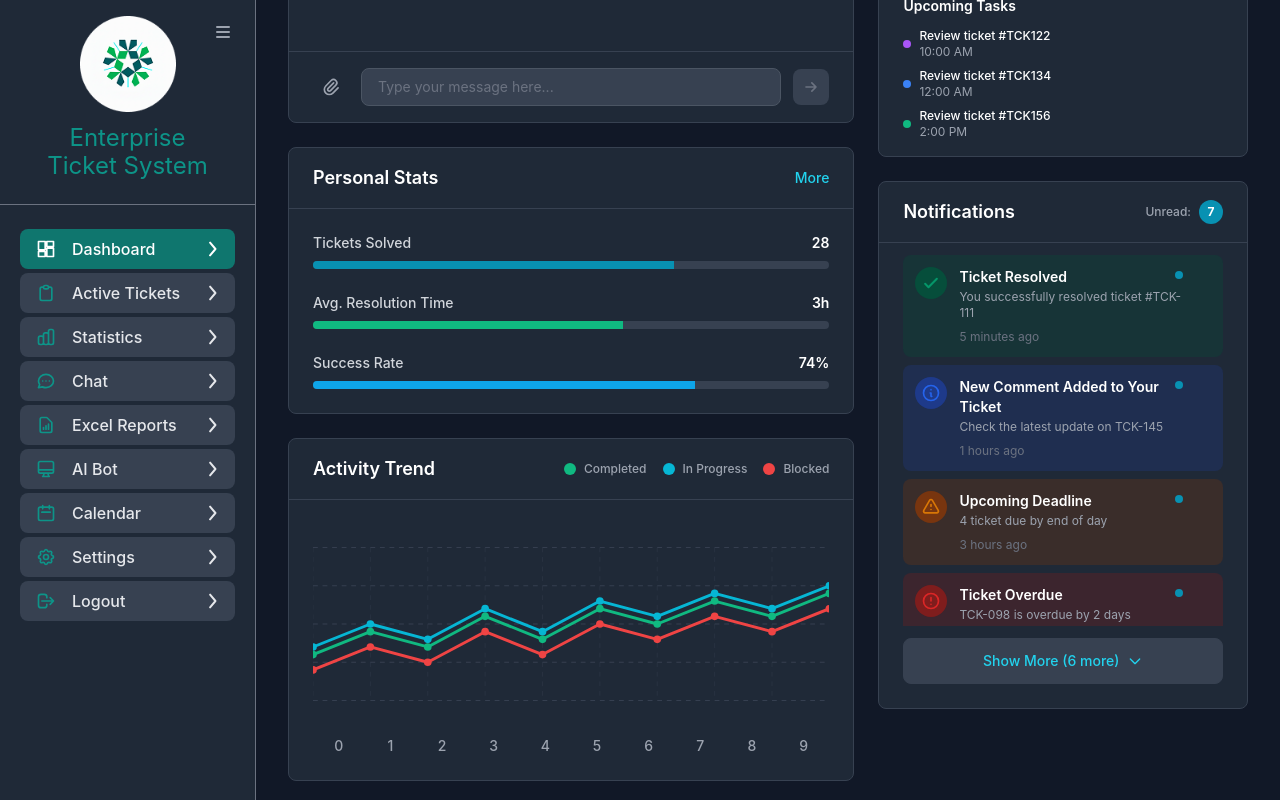
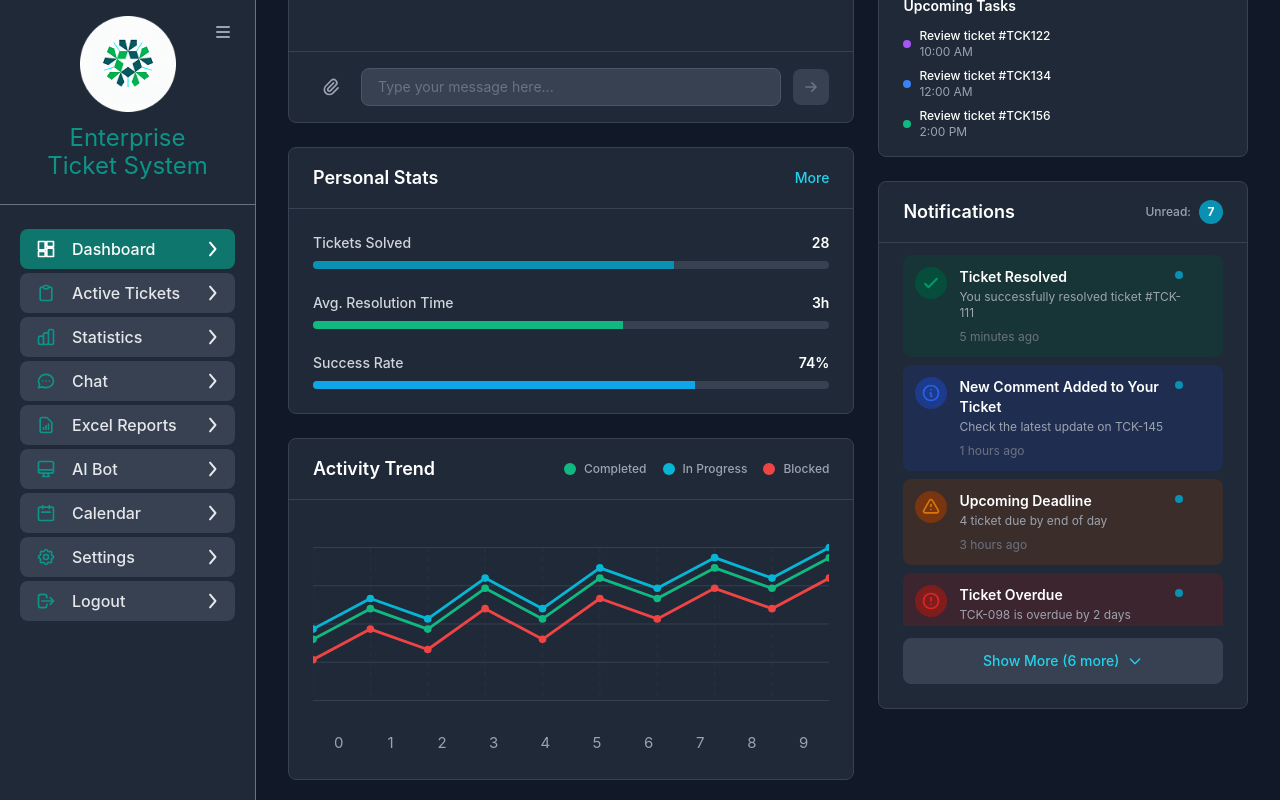
Before and after one commit to yazilim-xyz/ticket-frontend, a React (Create React App) app: page /dashboard in a window 1280 px wide. Built offline with nearby package versions, Linux system fonts and the light colour scheme.

Commit message:
Fixed incorrect Y-axis values on dashboard activity trend graphs

```diff
--- a/src/components/admin/DepartmentPerformance.tsx
+++ b/src/components/admin/DepartmentPerformance.tsx
@@ -1,4 +1,5 @@
 import React from 'react';
+import { useNavigate } from 'react-router-dom';
 import { DepartmentStats } from '../../types';
 
 interface DepartmentPerformanceProps {
@@ -12,9 +13,15 @@ const DepartmentPerformance: React.FC<DepartmentPerformanceProps> = ({
   departments = [],
   loading = false,
 }) => {
+  const navigate = useNavigate();
   // Calculate completion percentage
   const getCompletionRate = (resolved: number, total: number) => {
     return total > 0 ? Math.round((resolved / total) * 100) : 0;
+  };
+
+  // Navigate to Performance page
+  const handleDetailsClick = () => {
+    navigate('/performance');
   };
 
   // Loading state
@@ -47,7 +54,16 @@ const DepartmentPerformance: React.FC<DepartmentPerformanceProps> = ({
             Overview of all departments
           </p>
         </div>
-        <button className={`text-sm font-medium ${isDarkMode ? 'text-cyan-400 hover:text-cyan-300' : 'text-cyan-600 hover:text-cyan-700'}`}>
+
+        {/* Details Button with Navigation */}
+        <button
+          onClick={handleDetailsClick}
+          className={`text-sm font-medium ${
+            isDarkMode
+              ? 'text-cyan-400 hover:text-cyan-300'
+              : 'text-cyan-600 hover:text-cyan-700'
+            }`}
+        >
           Details
         </button>
       </div>
--- a/src/components/admin/TeamActivityTrend.tsx
+++ b/src/components/admin/TeamActivityTrend.tsx
@@ -44,19 +44,22 @@ const TeamActivityTrend: React.FC<TeamActivityTrendProps> = ({
   // SVG dimensions
   const width = 700;
   const height = 250;
-  const paddingTop = 20;
-  const paddingBottom = 40;
+  const paddingTop = 5;
+  const paddingBottom = 5;
+  const paddingLeft = 25;  //Space for Y-axis labels
+  const paddingRight = 25;
+  const chartWidth = width - paddingLeft - paddingRight;
   const chartHeight = height - paddingTop - paddingBottom;
 
   // Scales
-  const maxValue = Math.max(...createdData, ...resolvedData, 0);
-  const xScale = width / (labels.length - 1 || 1);
+  const maxValue = Math.max(...createdData, ...resolvedData, 20);
+  const xScale = chartWidth / (labels.length - 1 || 1);
   const yScale = maxValue > 0 ? chartHeight / maxValue : 0;
 
   // Create line points
   const createLine = (dataArray: number[]) => {
     return dataArray.map((value, index) => {
-      const x = index * xScale;
+      const x = paddingLeft + index * xScale;
       const y = height - paddingBottom - value * yScale;
       return { x, y };
     });
@@ -156,27 +159,27 @@ const TeamActivityTrend: React.FC<TeamActivityTrendProps> = ({
         >
           {/* Horizontal grid lines */}
           <g>
-            {[0, 25, 50, 75, 100].map((value) => {
-              const scaledValue = (maxValue * value) / 100;
-              const y = height - paddingBottom - scaledValue * yScale;
+            {[0, 25, 50, 75, 100].map((percentage) => {
+              const value = (maxValue * percentage) / 100;
+              const y = paddingTop + chartHeight - value * yScale;
               return (
-                <g key={`grid-${value}`}>
+                <g key={`grid-${percentage}`}>
                   <line
-                    x1={0}
+                    x1={paddingLeft}
                     y1={y}
-                    x2={width}
+                    x2={width - paddingRight}
                     y2={y}
                     stroke={isDarkMode ? '#374151' : '#e5e7eb'}
                     strokeWidth="1"
                     strokeDasharray="5,5"
                   />
                   <text
-                    x={-10}
+                    x={paddingLeft - 10}
                     y={y + 4}
                     textAnchor="end"
                     className={`text-xs ${isDarkMode ? 'fill-gray-400' : 'fill-gray-600'}`}
                   >
-                    {Math.round(scaledValue)}
+                    {Math.round(value)}
                   </text>
                 </g>
               );
@@ -186,7 +189,7 @@ const TeamActivityTrend: React.FC<TeamActivityTrendProps> = ({
           {/* Vertical grid lines */}
           <g>
             {labels.map((_, index) => {
-              const x = index * xScale;
+              const x = paddingLeft + index * xScale;
               return (
                 <line
                   key={`grid-v-${index}`}
--- a/src/components/dashboard/ActivityTrend.tsx
+++ b/src/components/dashboard/ActivityTrend.tsx
@@ -38,18 +38,21 @@ const ActivityTrend: React.FC<ActivityTrendProps> = ({
   const height = 180;
   const paddingTop = 10;
   const paddingBottom = 10;
-  const chartWidth = width;
+  const paddingLeft = 0;  // Space for Y-axis labels
+  const paddingRight = 0;
+  const chartWidth = width - paddingLeft - paddingRight;
   const chartHeight = height - paddingTop - paddingBottom;
 
   // Ölçekler
-  const xScale = chartWidth / (labels.length - 1);
-  const yScale = chartHeight / 100;
+  const maxValue = Math.max(...completedData, ...inProgressData, ...blockedData, 10);
+  const xScale = chartWidth / (labels.length - 1 || 1);
+  const yScale = maxValue > 0 ? chartHeight / maxValue : 0;
 
   // Çizgi oluştur
   const createLine = (dataArray: number[]) => {
     return dataArray.map((value, index) => {
-      const x = index * xScale;
-      const y = height - paddingBottom - value * yScale;
+      const x = paddingLeft + index * xScale;
+      const y = paddingTop + chartHeight - value * yScale;
       return { x, y };
     });
   };
@@ -110,19 +113,30 @@ const ActivityTrend: React.FC<ActivityTrendProps> = ({
         >
           {/* Yatay grid çizgileri */}
           <g>
-            {[0, 25, 50, 75, 100].map((value) => {
-              const y = height - paddingBottom - value * yScale;
+            {[0, 25, 50, 75, 100].map((percentage) => {
+              const value = (maxValue * percentage) / 100;
+              const y = paddingTop + chartHeight - value * yScale;
               return (
+                <g key={percentage}>
+                  {/* Grid line */}
                   <line
-                  key={`grid-h-${value}`}
-                  x1={0}
+                    x1={paddingLeft}
                     y1={y}
-                  x2={width}
+                    x2={width - paddingRight}
                     y2={y}
                     stroke={isDarkMode ? '#374151' : '#e5e7eb'}
                     strokeWidth="1"
-                  strokeDasharray="5,5"
                   />
+                  {/* Y-axis label */}
+                  <text
+                    x={paddingLeft - 8}
+                    y={y + 3}
+                    textAnchor="end"
+                    className={`text-[10px] ${isDarkMode ? 'fill-gray-400' : 'fill-gray-500'}`}
+                  >
+                  {Math.round(value)}
+                  </text>
+                </g>
               );
             })}
           </g>
@@ -130,7 +144,7 @@ const ActivityTrend: React.FC<ActivityTrendProps> = ({
           {/* Dikey grid çizgileri */}
           <g>
             {labels.map((_, index) => {
-              const x = index * xScale;
+              const x = paddingLeft + index * xScale;
               return (
                 <line
                   key={`grid-v-${index}`}
@@ -206,18 +220,15 @@ const ActivityTrend: React.FC<ActivityTrendProps> = ({
         </svg>
 
         {/* X ekseni etiketleri */}
-        <div className="flex justify-between mt-3">
+        <div className="flex justify-between mt-2" style={{ paddingLeft: `${paddingLeft}px`, paddingRight: `${paddingRight}px` }}>
           {labels.map((label, i) => (
-            <div
+            <span
               key={i}
-              className={`text-sm font-medium ${isDarkMode ? 'text-gray-400' : 'text-gray-600'}`}
-              style={{
-                width: `${xScale}px`,
-                textAlign: 'center',
-              }}
+              className={`text-[15px] ${isDarkMode ? 'text-gray-400' : 'text-gray-500'}`}
+              style={{ width: `${100 / labels.length}%`, textAlign: 'center' }}
             >
               {label}
-            </div>
+            </span>
             ))}
         </div>
       </div>
--- a/src/pages/AdminDashboardPage.tsx
+++ b/src/pages/AdminDashboardPage.tsx
@@ -50,7 +50,7 @@ const AdminDashboardPage: React.FC = () => {
       <div className="flex h-screen items-center justify-center">
         <div className="text-center">
           <div className="animate-spin rounded-full h-12 w-12 border-b-2 border-cyan-600 mx-auto mb-4"></div>
-          <p className="text-gray-600">Loading admin dashboard...</p>
+          <p className="text-gray-600">Loading dashboard...</p>
         </div>
       </div>
     );
@@ -61,7 +61,7 @@ const AdminDashboardPage: React.FC = () => {
     return (
       <div className="flex h-screen items-center justify-center">
         <div className="text-center text-red-600">
-          <p className="text-xl font-semibold mb-2">Error loading admin dashboard</p>
+          <p className="text-xl font-semibold mb-2">Error loading dashboard</p>
           <p>{statsError}</p>
         </div>
       </div>
```
Lines whose indentation alone changed are shown as unchanged.
